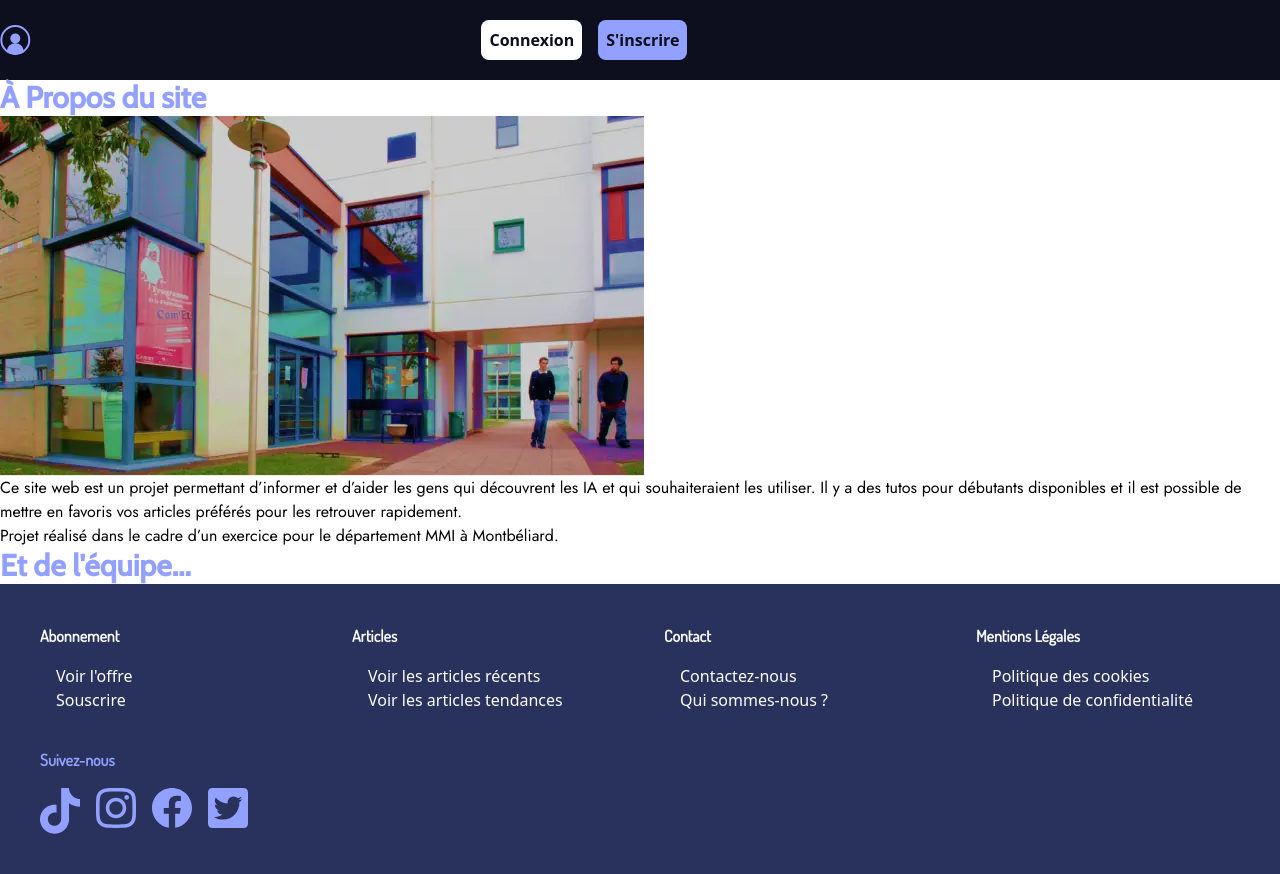
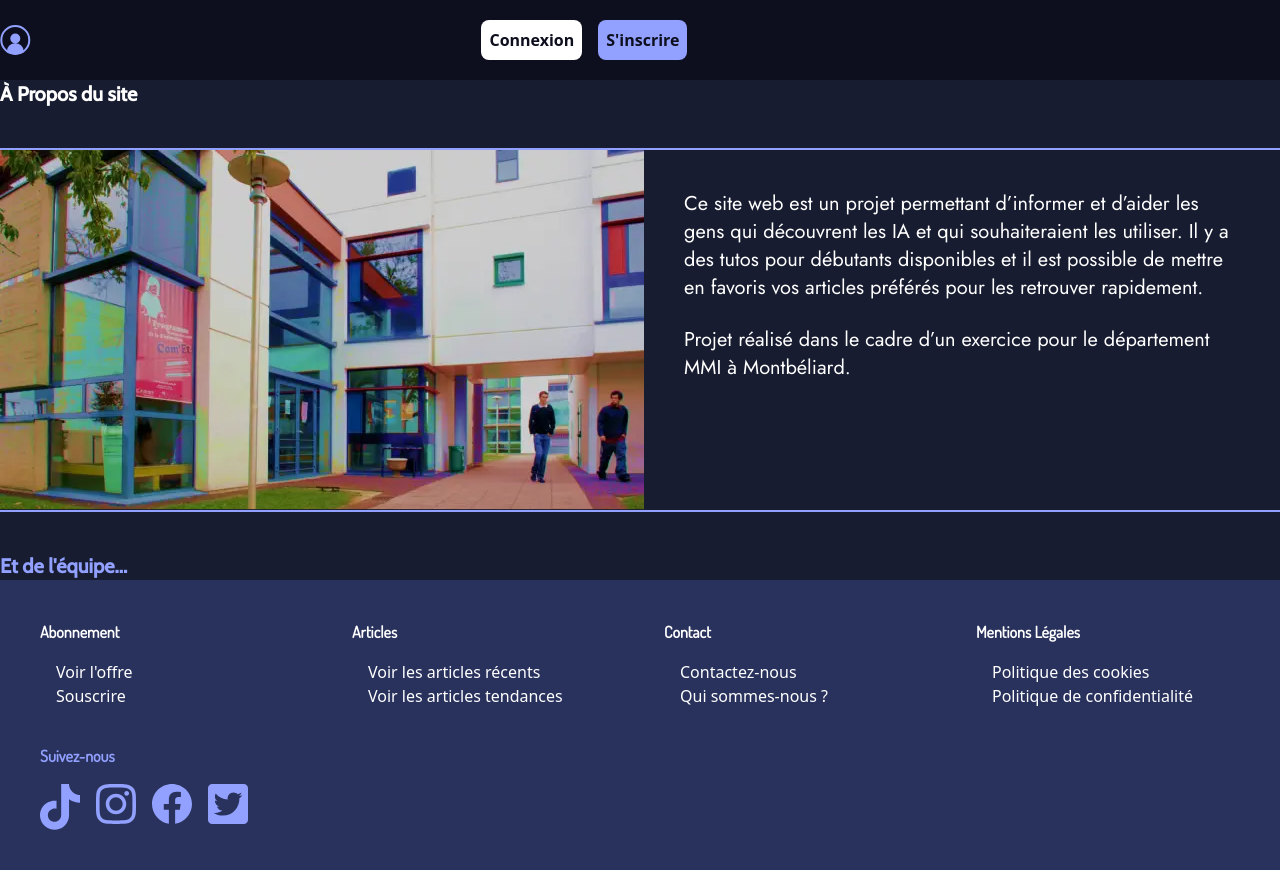
Before and after one commit to marionmura/ProjetS2_marion_yann_aline, a Vue app: page /aPropos in a window 1280 px wide. Built offline with nearby package versions, Linux system fonts and the light colour scheme.

Commit message:
a propos site tailwind

```diff
--- a/src/assets/css/style.css
+++ b/src/assets/css/style.css
@@ -7,7 +7,7 @@
       @apply font-bold;
     }
     h1 {
-      @apply font-cabin text-3xl text-violet;
+      @apply font-cabin text-xl text-violet;
     }
     h4{
       @apply font-dosis font-bold text-base text-white;
--- a/src/pages/aPropos.vue
+++ b/src/pages/aPropos.vue
@@ -1,13 +1,17 @@
 <template>
+<main class="bg-grisbg">
 
-  <h1>À Propos du site</h1>
+  <h1 class="lg:text-white">À Propos du site</h1>
 
-  <div>
-    <img src="../img/departement_MMI_montbeliard.webp" alt="Photographie du département MMI Montbéliard">
-    <p>Ce site web est un projet permettant d’informer et d’aider les gens qui découvrent les IA et qui souhaiteraient les utiliser. Il y a des tutos pour débutants disponibles et il est possible de mettre en favoris vos articles préférés pour les retrouver rapidement.</p>
-    <p>Projet réalisé dans le cadre d’un exercice pour le département MMI à Montbéliard.</p>
+  <div class="flex flex-col mx-5 my-10 p-3 bg-grisfooter border-solid border-2 border-violet rounded lg:flex-row lg:bg-transparent lg:mx-0 lg:p-0 lg:rounded-none lg:border-0 lg:border-t-2 lg:border-b-2">
+    <img class="rounded lg:rounded-none" src="../img/departement_MMI_montbeliard.webp" alt="Photographie du département MMI Montbéliard">
+    <div class="text-white text-base lg:text-xl lg:p-10">
+      <p class="my-3 lg:my-0 lg:mb-6">Ce site web est un projet permettant d’informer et d’aider les gens qui découvrent les IA et qui souhaiteraient les utiliser. Il y a des tutos pour débutants disponibles et il est possible de mettre en favoris vos articles préférés pour les retrouver rapidement.</p>
+      <p>Projet réalisé dans le cadre d’un exercice pour le département MMI à Montbéliard.</p>
+    </div>
   </div>
 
   <h1>Et de l'équipe...</h1>
 
+</main>
 </template>
```
